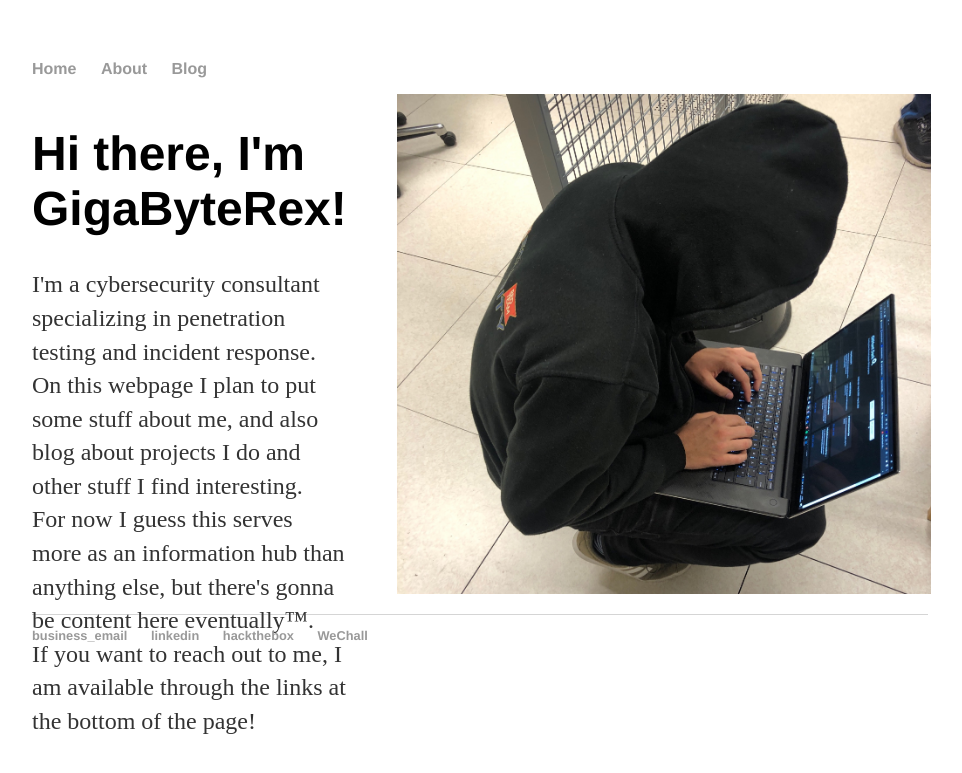
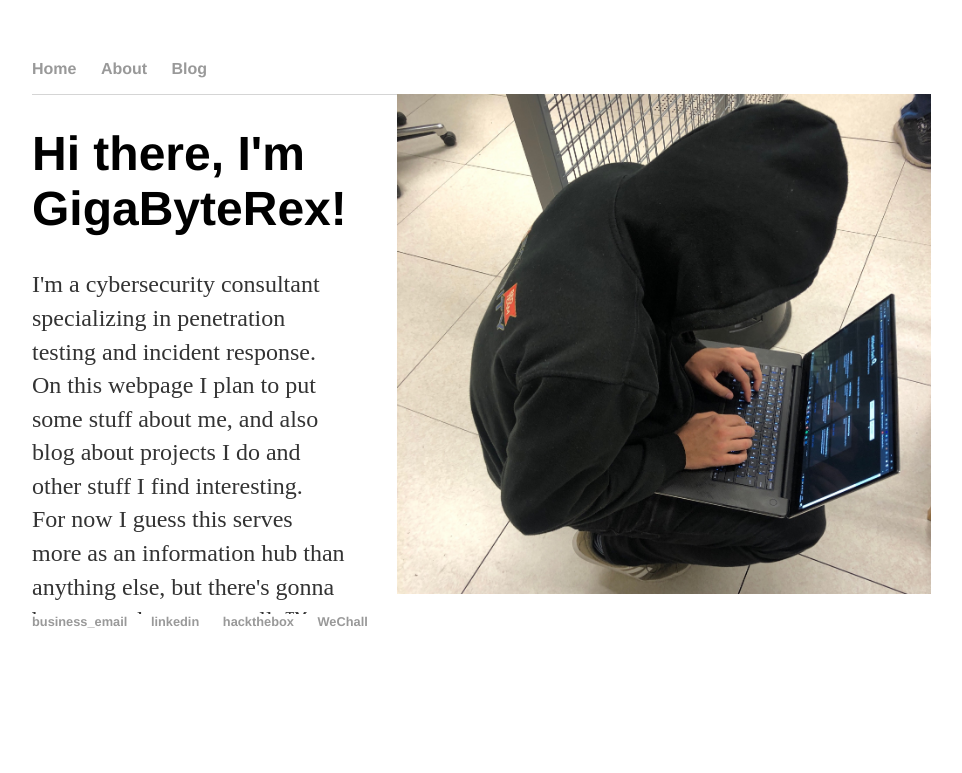
Before and after one commit to GigaByteRex/gigabyterex.github.io, a Jekyll site: the page built from index.html, in a window 1280 px wide. Shown: the top 773 px of the page, without its empty margins (160-1122 px from the left). Built offline with Jekyll 4.4.1, drawn with Linux system fonts in a browser that asks for light colours.

Commit message:
Local deployment does not act the same as production, so WE TEST IN PROD

```diff
--- a/index.html
+++ b/index.html
@@ -2,7 +2,7 @@
 layout: default
 title: GigaByteRex
 ---
-<div style="display: grid; grid-template-columns: 1fr 1fr; grid-gap: 50px; padding-bottom:20px; height: 500px;" class="grid-container">
+<div style="display: grid; grid-template-columns: 1fr 1fr; grid-gap: 50px; padding-bottom:20px; height: 500px; float:left; overflow:auto;" class="grid-container">
 <div style="height: 500px;" class="blurb">
 	<h1>Hi there, I'm GigaByteRex!</h1>
 	<p>I'm a cybersecurity consultant specializing in penetration testing and incident response.<br>
```
